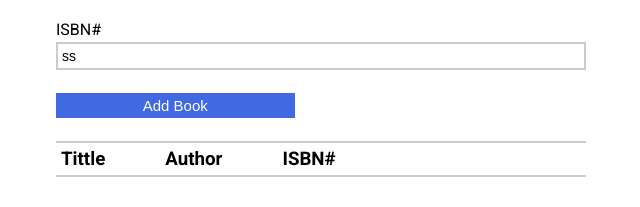
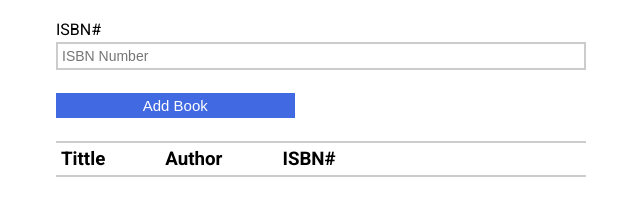
Before and after one commit to sujalshah-bit/sujal-BookList, a plain HTML site: page index.html in a window 1280 px wide. Shown: the part 197-404 px from the top of the page, 319-959 px from the left. Drawn offline with Linux system fonts and the light colour scheme.

Commit message:
ss value in Isbn section displaying bug fixed

```diff
--- a/index.html
+++ b/index.html
@@ -29,7 +29,7 @@
 
             <div class="ISBN field">
                 <label for="isbn_no">ISBN#</label>
-                <input type="text" id="isbn_no"  value="ss"  placeholder="ISBN Number">
+                <input type="text" id="isbn_no"  value=""  placeholder="ISBN Number">
             </div>
 
             <button class="add">Add Book</button>
```
